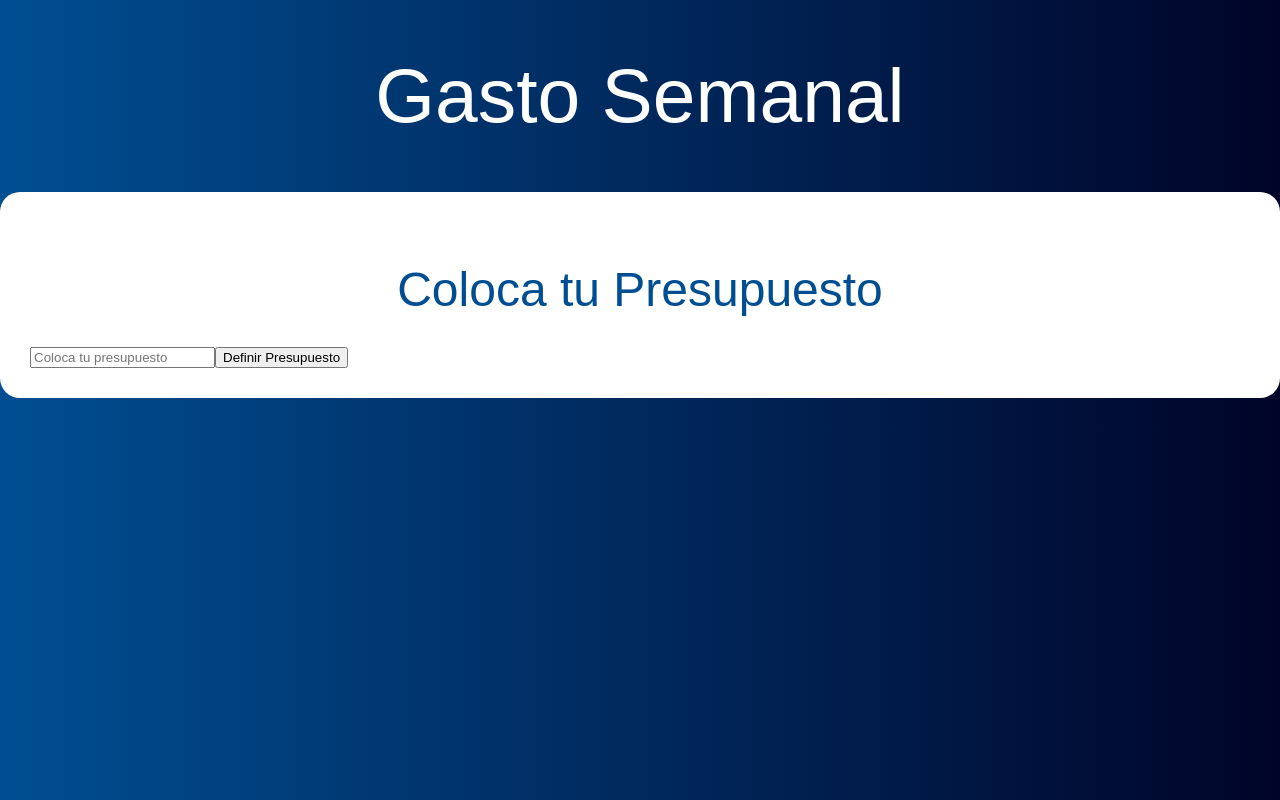
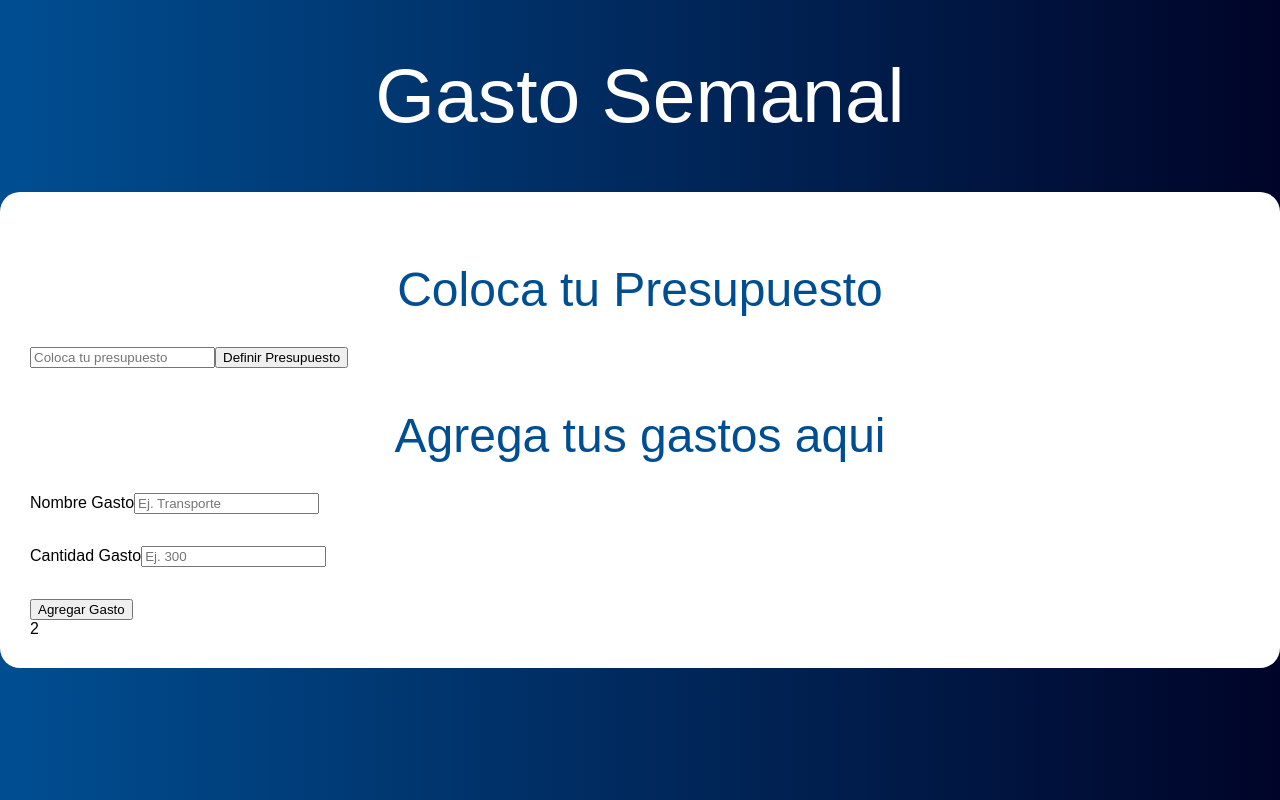
Before and after one commit to AlexanderAyra/App-Presupuesto-conReact, a React (Create React App) app: page / in a window 1280 px wide. Built offline with nearby package versions, Linux system fonts and the light colour scheme; the HTML template or start-up script is replaced by a standard one.

Commit message:
Crear Formulario de Gastos

```diff
--- a/src/App.js
+++ b/src/App.js
@@ -1,5 +1,6 @@
 import React, { useState } from 'react'
 import Pregunta from './components/Pregunta'
+import Formulario from './components/Formulario'
 
 function App() {
 	const [presupuesto, setPresupuesto] = useState(0)
@@ -11,6 +12,13 @@
 				<h1>Gasto Semanal</h1>
 				<div className='contenido-principal contenido'>
 					<Pregunta setPresupuesto={setPresupuesto} setRestante={setRestante} />
+
+					<div className='row'>
+						<div className='one-half column'>
+							<Formulario />
+						</div>
+						<div className='one-half column'>2</div>
+					</div>
 				</div>
 			</header>
 		</div>
--- /dev/null
+++ b/src/components/Formulario.jsx
@@ -0,0 +1,33 @@
+import React from 'react'
+
+const Formulario = () => {
+	return (
+		<div>
+			<form>
+				<h2>Agrega tus gastos aqui</h2>
+
+				<div className='campo'>
+					<label>Nombre Gasto</label>
+					<input
+						type='text'
+						className='u-full-width'
+						placeholder='Ej. Transporte'
+					/>
+				</div>
+
+				<div className='campo'>
+					<label>Cantidad Gasto</label>
+					<input type='number' className='u-full-width' placeholder='Ej. 300' />
+				</div>
+
+				<input
+					type='submit'
+					className='button-primary u-full-width'
+					value='Agregar Gasto'
+				/>
+			</form>
+		</div>
+	)
+}
+
+export default Formulario
```
